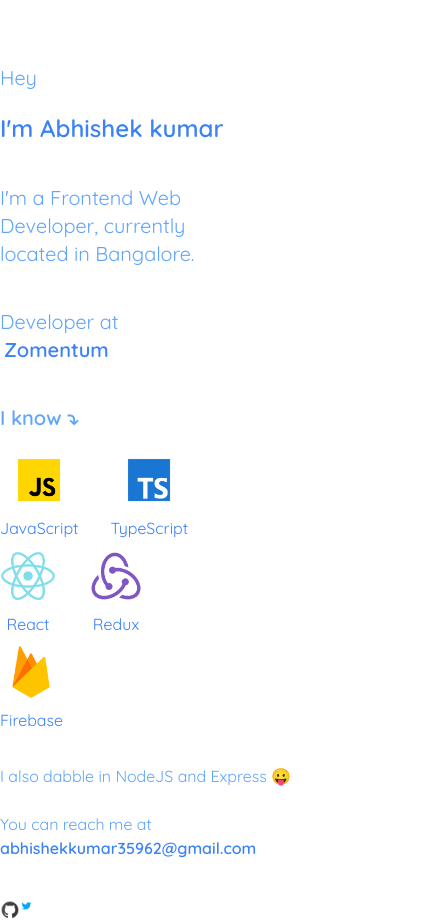
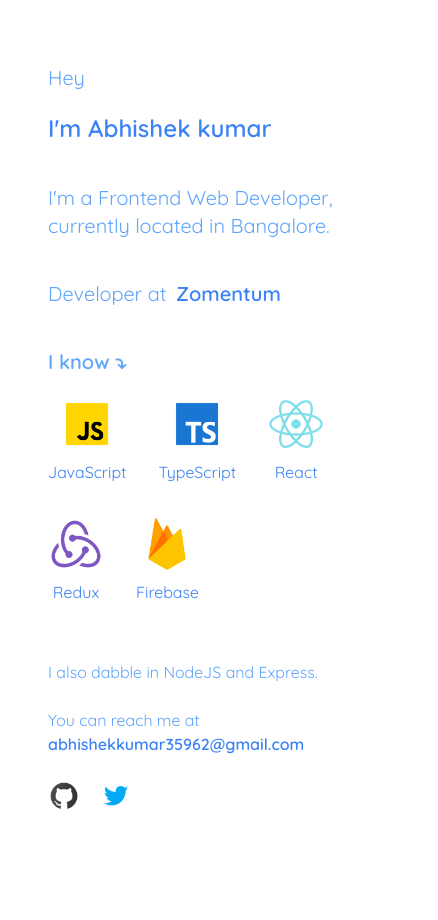
Before and after one commit to Abhikumar98/Portfolio, a Next.js app: page / in a window 390 px wide. Shown: the whole page, 438 px wide, since content can reach past the window. After the commit the page ends 844 px from the top, so only its background shows below. Built offline with nearby package versions, Linux system fonts and the light colour scheme.

Commit message:
fix: added responsive classes

```diff
--- a/pages/index.js
+++ b/pages/index.js
@@ -26,7 +26,7 @@ export default function Home() {
     ];
 
     return (
-        <div className="container mx-auto grid grid-cols-12 text-blue-400 font-title">
+        <div className="container mx-12 grid grid-cols-12 text-blue-400 font-title xl:mx-24 lg:mx-20 md:mx-16 sm:mx-14">
             <Head>
                 <title>Abhishek Kumar</title>
             </Head>
@@ -36,10 +36,10 @@ export default function Home() {
                     I'm Abhishek kumar
                 </div>
             </div>
-            <p className="col-start-1 col-end-8 mt-10 text-xl font-montserrat">
+            <p className="col-start-1 col-end-12 mt-10 text-xl md:col-end-12 sm:col-end-12">
                 I'm a Frontend Web Developer, currently located in Bangalore.
             </p>
-            <p className="col-start-1 col-end-8 mt-10 text-xl">
+            <p className="col-start-1 col-end-12 mt-10 text-xl">
                 Developer at{" "}
                 <a
                     href="https://zomentum.com"
@@ -52,11 +52,11 @@ export default function Home() {
             <div className="mt-10 col-span-full text-xl font-semibold">
                 I know ⤵
             </div>
-            <div className="mt-5 flex flex-wrap col-start-1 col-end-8">
+            <div className="mt-5 flex flex-wrap col-start-1 col-end-12 md:col-end-12 sm:col-end-12">
                 {skills.map((skill, index) => (
                     <div
                         key={index}
-                        className={`grid place-items-center mb-2 mr-8`}
+                        className={`grid place-items-center mb-8 mr-8`}
                     >
                         <img width={56} height={56} src={skill.iconPath} />
                         <span className="text-blue-500 text-md mt-2">
@@ -66,28 +66,23 @@ export default function Home() {
                 ))}
             </div>
             <div className="col-span-full my-6">
-                I also dabble in NodeJS and Express 😛{" "}
+                I also dabble in NodeJS and Express.
             </div>
             <div className="col-span-full">
                 You can reach me at{" "}
                 <a
-                    href=""
+                    href="mailto:abhishekkumar35962@gmail.com?subject=Hey Abhishek, I was checking out your portfolio&body=👋 Hey, wanted to have a quick chat."
                     className="hover:underline font-semibold text-blue-500"
                 >
                     abhishekkumar35962@gmail.com
                 </a>
             </div>
-            <footer className="mt-10 flex col-span-1">
+            <footer className="my-6 flex col-start-1 col-end-6 ">
                 <a target="__blank" href="https://github.com/Abhikumar98">
-                    <img
-                        width={32}
-                        height={32}
-                        src="/github.png"
-                        className="mr-5"
-                    />
+                    <img className="mr-5 w-8 h-8" src="/github.png" />
                 </a>
                 <a target="__blank" href="https://twitter.com/abhikumar_98">
-                    <img width={32} height={32} src="/twitter.png" />
+                    <img className="w-8 h-8" src="/twitter.png" />
                 </a>
             </footer>
         </div>
```
